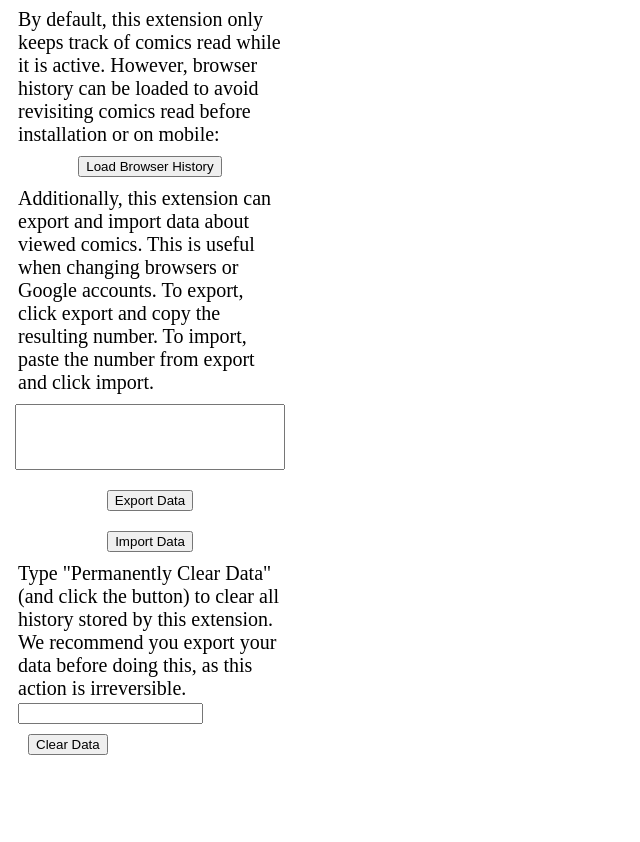
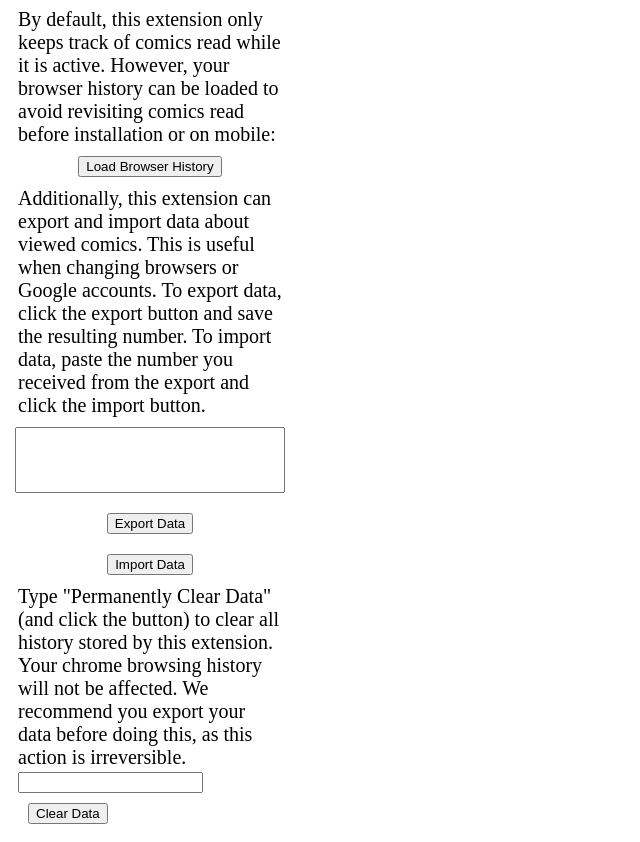
Before and after one commit to jeffreymeng/unread-xkcd, a website built with webpack: page src/popup/index.html in a window 1280 px wide. Shown: the whole page, without its empty margins (0-640 px from the left). Before the commit the page ends 800 px from the top, so only its background shows below. Built offline with nearby package versions, Linux system fonts and the light colour scheme; no server answers.

Commit message:
update version

```diff
--- a/package.json
+++ b/package.json
@@ -1,8 +1,7 @@
 {
   "name": "unread-xkcd",
-  "version": "1.0.0",
+  "version": "1.1.0",
   "description": "",
-  "main": ".prettierrc.js",
   "scripts": {
     "format": "prettier --write \"**/*.{js,json}\"",
     "test": "echo \"Error: no test specified\" && exit 1",
--- a/src/popup/index.html
+++ b/src/popup/index.html
@@ -7,8 +7,8 @@
   <body>
     <section>
       By default, this extension only keeps track of comics read while it is
-      active. However, browser history can be loaded to avoid revisiting comics
-      read before installation or on mobile:
+      active. However, your browser history can be loaded to avoid revisiting
+      comics read before installation or on mobile:
       <div class="centered">
         <button id="load-history-btn">Load Browser History</button>
       </div>
@@ -16,8 +16,9 @@
     <section>
       Additionally, this extension can export and import data about viewed
       comics. This is useful when changing browsers or Google accounts. To
-      export, click export and copy the resulting number. To import, paste the
-      number from export and click import.
+      export data, click the export button and save the resulting number. To
+      import data, paste the number you received from the export and click the
+      import button.
       <div class="centered">
         <textarea id="import-data-textarea"></textarea>
         <button id="export-data-btn">Export Data</button>
@@ -26,8 +27,9 @@
     </section>
     <section>
       Type "Permanently Clear Data" (and click the button) to clear all history
-      stored by this extension. We recommend you export your data before doing
-      this, as this action is irreversible.
+      stored by this extension. Your chrome browsing history will not be
+      affected. We recommend you export your data before doing this, as this
+      action is irreversible.
       <div class="centered">
         <div>
           <input id="clear-data-input" type="text" />
```
Also changed, not shown: src/manifest.json.
